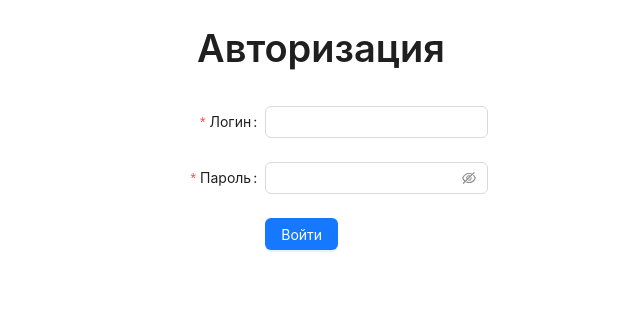
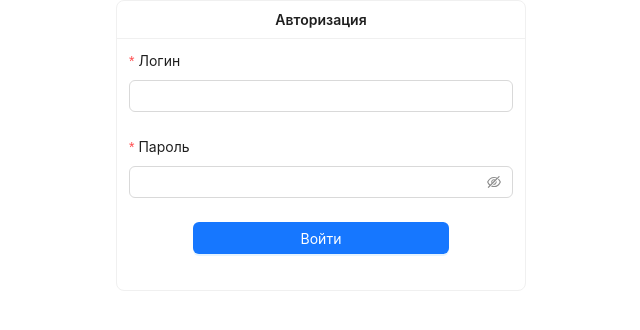
Before and after one commit to Sergey-Pavlov809/Pac-Man, a React (Vite) app in the folder packages/client/: page /sign-in in a window 1280 px wide. Shown: the top 330 px of the page, without its empty margins (319-959 px from the left). Built offline with nearby package versions, Linux system fonts and the light colour scheme.

Commit message:
add sign in

```diff
--- a/packages/client/src/pages/SignIn/SignIn.tsx
+++ b/packages/client/src/pages/SignIn/SignIn.tsx
@@ -1,22 +1,42 @@
-import { Button, Flex, Form, Input, Typography } from 'antd'
+import { Button, Form, Input, Flex, Card } from 'antd'
+import yApiService from '../../services/y-api-service'
+import { LoginFromApi } from '../../types/FormApi'
 
-const onFinish = (values: unknown): void => {
-  // eslint-disable-next-line no-console
-  console.log('Success:', values)
+const tailFormItemLayout = {
+  wrapperCol: {
+    xs: {
+      span: 24,
+      offset: 0,
+    },
+    sm: {
+      span: 16,
+      offset: 4,
+    },
+  },
 }
 
-const onFinishFailed = (errorInfo: unknown): void => {
-  // eslint-disable-next-line no-console
-  console.log('Failed:', errorInfo)
+const Login: React.FC = () => {
+  const [form] = Form.useForm()
+
+  const onFinish = async (values: LoginFromApi): Promise<void> => {
+    console.log('Received values of form: ', values)
+    try {
+      const response = await yApiService.login(values)
+      console.log('Result login', response)
+      await checkUserAuth()
+    } catch (error) {
+      console.log('Error login', error)
+    }
   }
 
-type FieldType = {
-  username: string
-  password: string
+  const checkUserAuth = async (): Promise<void> => {
+    try {
+      const response = await yApiService.getUser()
+      console.log('Result getUser', response)
+    } catch (error) {
+      console.log('Error getUser', error)
     }
-
-function SignIn(): JSX.Element {
-  const { Title } = Typography
+  }
 
   return (
     <Flex
@@ -25,44 +45,37 @@ function SignIn(): JSX.Element {
       align="center"
       justify="center"
       vertical>
-      <Title>Авторизация</Title>
-      <Form
-        name="basic"
-        labelCol={{ span: 8 }}
-        wrapperCol={{ span: 16 }}
-        style={{ maxWidth: 600 }}
-        initialValues={{ remember: true }}
-        onFinish={onFinish}
-        onFinishFailed={onFinishFailed}
-        autoComplete="off">
-        <Form.Item<FieldType>
+      <Card
+        title="Авторизация"
+        size="small"
+        headStyle={{ textAlign: 'center' }}
+        style={{ width: 410 }}>
+        <Form form={form} name="login" onFinish={onFinish} layout="vertical">
+          <Form.Item
+            name="login"
             label="Логин"
-          name="username"
-          rules={[
-            { required: true, message: 'Пожалуйста, заполните поле' },
-            { min: 3, message: 'Длинна должна быть больше 3' },
-          ]}>
+            rules={[{ required: true, message: 'Пожалуйста, введите логин.' }]}>
             <Input />
           </Form.Item>
 
-        <Form.Item<FieldType>
+          <Form.Item
+            name="password"
             label="Пароль"
-          name="password"
             rules={[
-            { required: true, message: 'Пожалуйста, заполните поле' },
-            { min: 5, message: 'Длинна должна быть больше 5' },
+              { required: true, message: 'Пожалуйста, введите пароль.' },
             ]}>
             <Input.Password />
           </Form.Item>
 
-        <Form.Item wrapperCol={{ offset: 8, span: 16 }}>
-          <Button type="primary" htmlType="submit">
+          <Form.Item {...tailFormItemLayout}>
+            <Button type="primary" htmlType="submit" block>
               Войти
             </Button>
           </Form.Item>
         </Form>
+      </Card>
     </Flex>
   )
 }
 
-export default SignIn
+export default Login
--- /dev/null
+++ b/packages/client/src/services/y-api-service.ts
@@ -0,0 +1,27 @@
+import { RegistrationFromApi } from '../types/FromApi'
+
+export const Y_API_BASE_URL = 'https://ya-praktikum.tech/api/v2'
+
+const yApiService = {
+  login(userData: RegistrationFromApi): Promise<Response> {
+    return fetch(`${Y_API_BASE_URL}/auth/signin`, {
+      method: 'POST',
+      headers: {
+        'Content-Type': 'application/json',
+      },
+      credentials: 'include',
+      body: JSON.stringify(userData),
+    })
+  },
+  getUser(): Promise<Response> {
+    return fetch(`${Y_API_BASE_URL}/auth/user`, {
+      method: 'GET',
+      headers: {
+        'Content-Type': 'application/json',
+      },
+      credentials: 'include',
+    })
+  },
+}
+
+export default yApiService
--- /dev/null
+++ b/packages/client/src/types/FormApi.ts
@@ -0,0 +1,15 @@
+export interface LoginFromApi {
+  login: string
+  password: string
+}
+
+export type UserFromApi = {
+  id: number
+  first_name: string
+  second_name: string
+  display_name: string
+  phone: string
+  login: string
+  avatar: string
+  email: string
+}
```
Also changed, not shown: packages/client/src/utils/ruleSchemes.ts (added, +26 -0 lines). Lines whose indentation alone changed are shown as unchanged.
